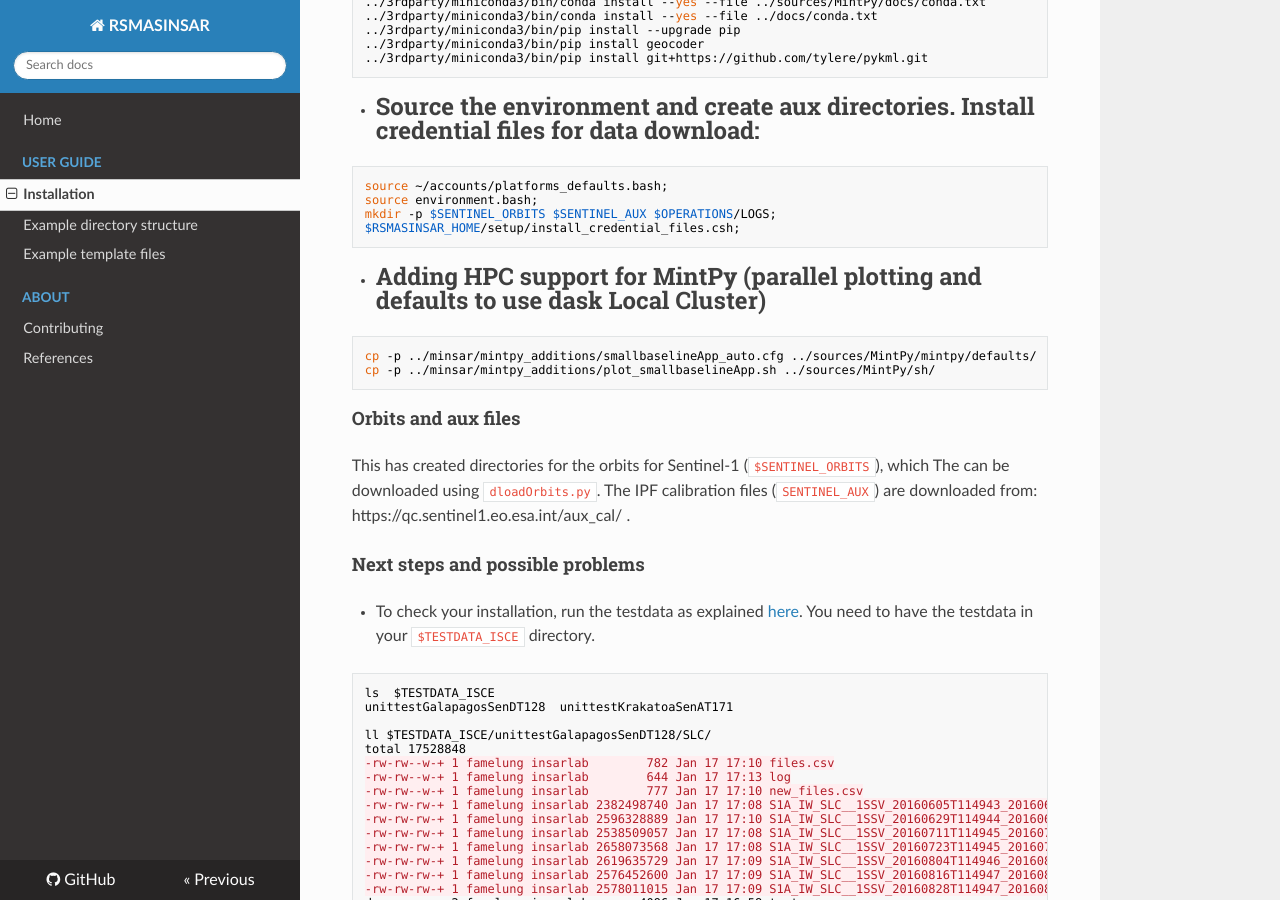
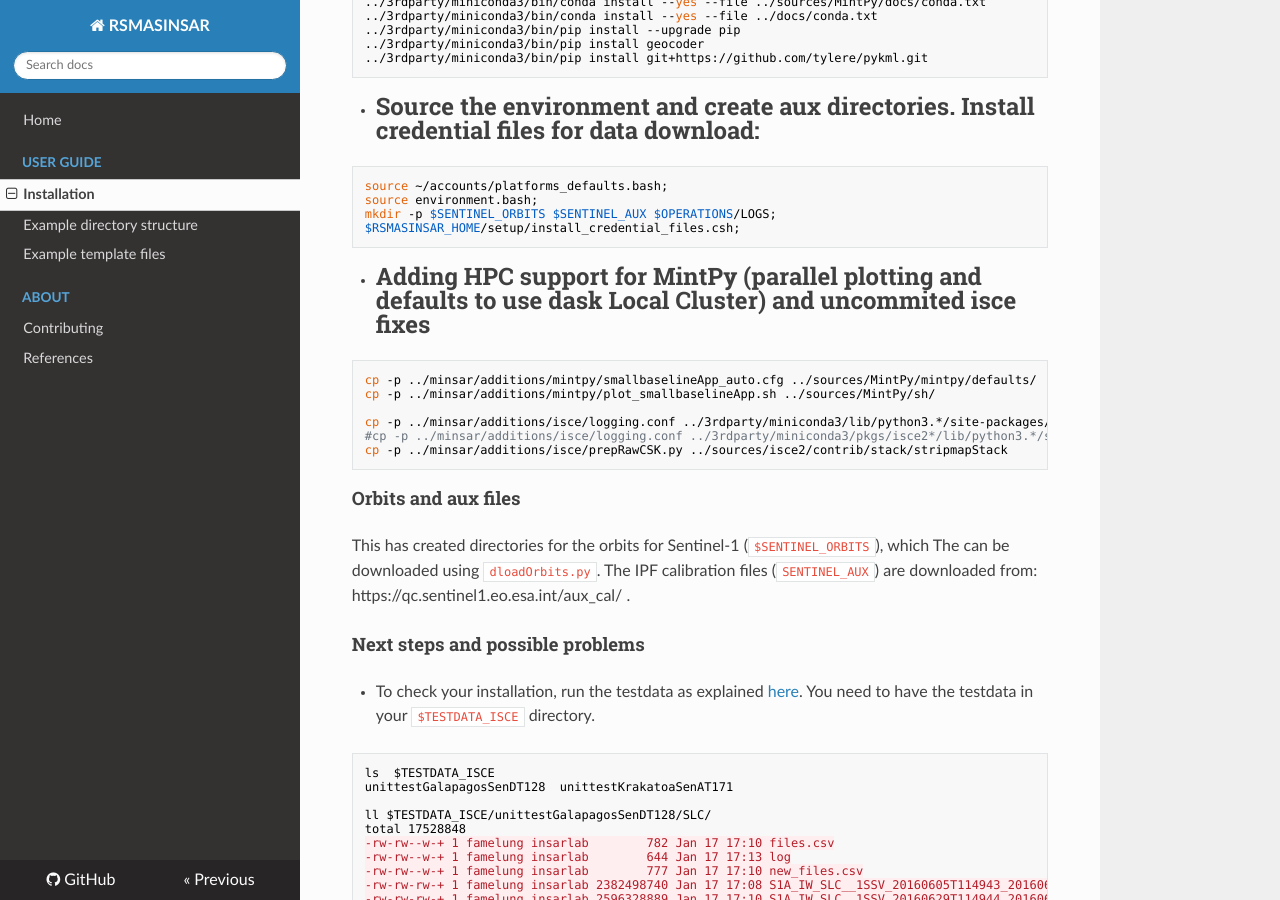
Before and after one commit to geodesymiami/rsmas_insar, an MkDocs documentation site: the page built from docs/installation.md, in a window 1280 px wide and 900 px high, scrolled down 1176 px. Built offline with MkDocs 1.6.1, drawn with Linux system fonts in a browser that asks for light colours; nearby versions of some CDN libraries.

Commit message:
installation.md: added isce uncommited functions

````diff
--- a/docs/installation.md
+++ b/docs/installation.md
@@ -68,10 +68,14 @@ source environment.bash;
 mkdir -p $SENTINEL_ORBITS $SENTINEL_AUX $OPERATIONS/LOGS;
 $RSMASINSAR_HOME/setup/install_credential_files.csh;
 ```
-* #Adding HPC support for MintPy (parallel plotting and defaults to use dask Local Cluster)
+* #Adding HPC support for MintPy (parallel plotting and defaults to use dask Local Cluster) and uncommited isce fixes
 ```
-cp -p ../minsar/mintpy_additions/smallbaselineApp_auto.cfg ../sources/MintPy/mintpy/defaults/
-cp -p ../minsar/mintpy_additions/plot_smallbaselineApp.sh ../sources/MintPy/sh/
+cp -p ../minsar/additions/mintpy/smallbaselineApp_auto.cfg ../sources/MintPy/mintpy/defaults/
+cp -p ../minsar/additions/mintpy/plot_smallbaselineApp.sh ../sources/MintPy/sh/
+
+cp -p ../minsar/additions/isce/logging.conf ../3rdparty/miniconda3/lib/python3.*/site-packages/isce/defaults/logging/logging.conf
+#cp -p ../minsar/additions/isce/logging.conf ../3rdparty/miniconda3/pkgs/isce2*/lib/python3.*/site-packages/isce/defaults/logging/logging.conf
+cp -p ../minsar/additions/isce/prepRawCSK.py ../sources/isce2/contrib/stack/stripmapStack
 ```
 
 ### Orbits and aux files
````
